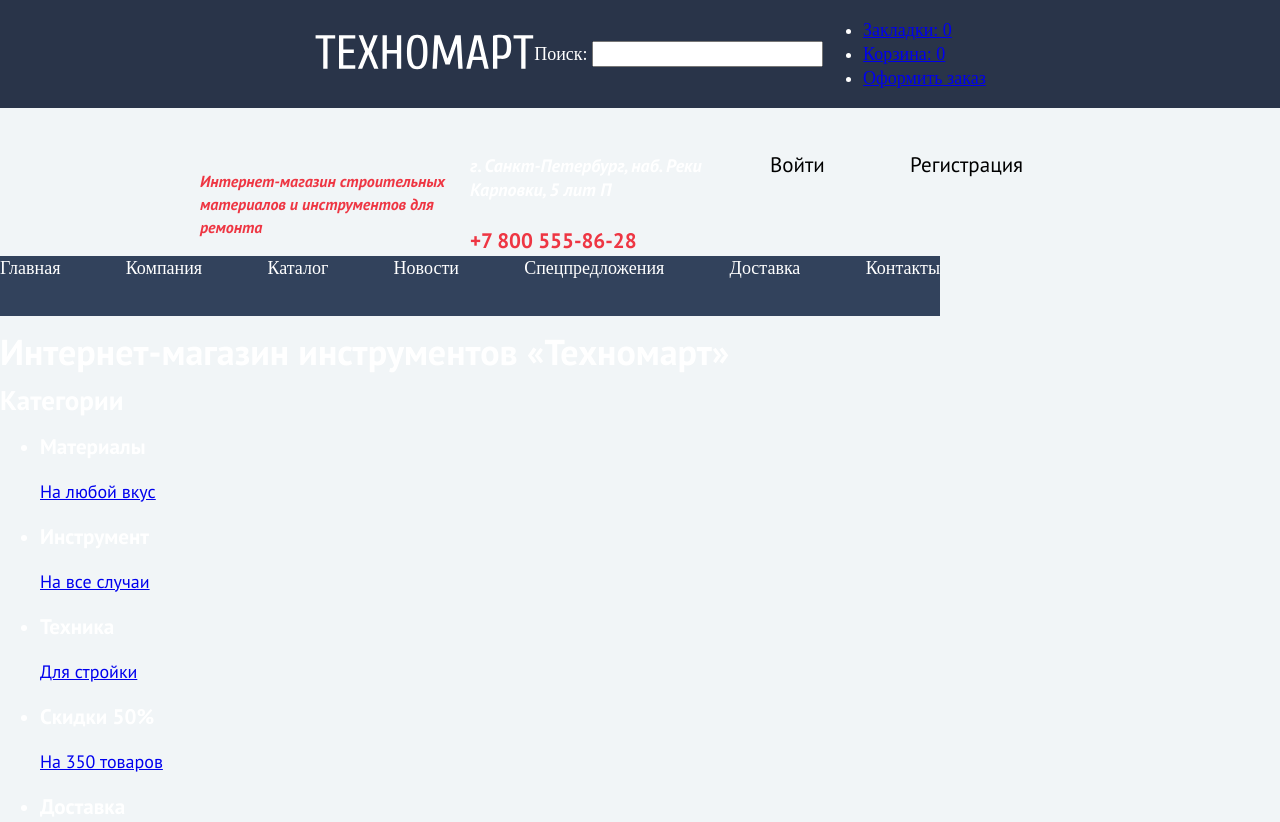
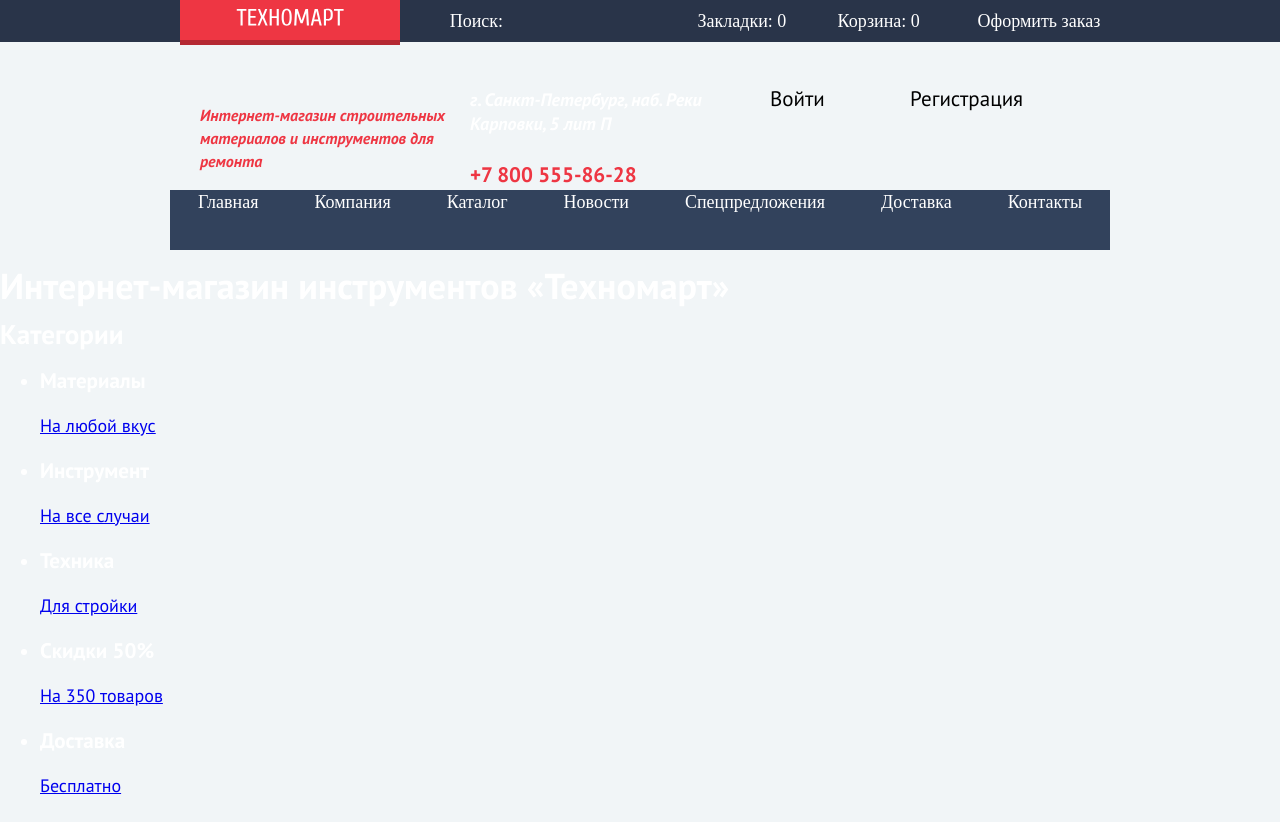
Before and after one commit to BadMadPolly/1541179-technomart-31, a plain HTML site: page index.html in a window 1280 px wide. Shown: the top 822 px of the page. Drawn offline with nearby package versions, Linux system fonts and the light colour scheme; a web font is replaced by a local one.

Commit message:
Update styles.css

```diff
--- a/css/styles.css
+++ b/css/styles.css
@@ -34,7 +34,6 @@
 .wrapper {
   width: 940px;
   margin: 0 auto;
-  padding: 0 10px;
 }
 
 .main-header-top {
@@ -49,9 +48,65 @@
   justify-content: center;
 
   width: 100%;
+  margin: 0 auto;
+  height: 42px;
+
   margin-bottom: 46px;
 
   background-color: #293449;
+}
+
+.main-header-logo {
+  display: block;
+
+  width: 220px;
+  height: 47px;
+  margin-right: 50px;
+
+  background: #EE3643;
+  box-shadow: inset 0px -5px 0px rgba(0, 0, 0, 0.24);
+}
+
+.main-header-logo img {
+  margin-top: 10px;
+  height: 18px;
+}
+
+.main-header-logo:active {
+  background-color: #BA2732;
+}
+
+
+.main-header-search input {
+  width: 140px;
+  margin-right: 50px;
+
+  color: var(--White);
+
+  background-color: transparent;
+
+  border: none;
+}
+
+.user-navigation {
+  display: flex;
+  justify-content: space-around;
+  align-items: center;
+
+  margin: 0;
+  padding: 0;
+
+  list-style: none;
+}
+
+.user-navigation .marks, .cart {
+  width: 110px;
+  margin-right: 30px;
+}
+
+.user-navigation a {
+  text-decoration: none;
+  color: white;
 }
 
 .main-header-middle .wrapper {
@@ -82,7 +137,7 @@
 .header-contact-phone {
   grid-area: header-contact-phone;
   grid-column: 2;
-  grid-row:3 / -2;
+  grid-row: 3 / -2;
 
   font-weight: bold;
   font-size: 21px;
@@ -124,8 +179,7 @@
 
 .main-header-bottom {
   width: 940px;
-  margin: 0;
-  padding: 0;
+  margin: 0 auto;
   min-height: 60px;
 
   font-family: Cuprum;
@@ -137,7 +191,7 @@
 .main-header-bottom .site-navigation {
   display: flex;
   align-items: center;
-  justify-content: space-between;
+  justify-content: space-around;
 
   padding: 0;
   margin: 0;
```
